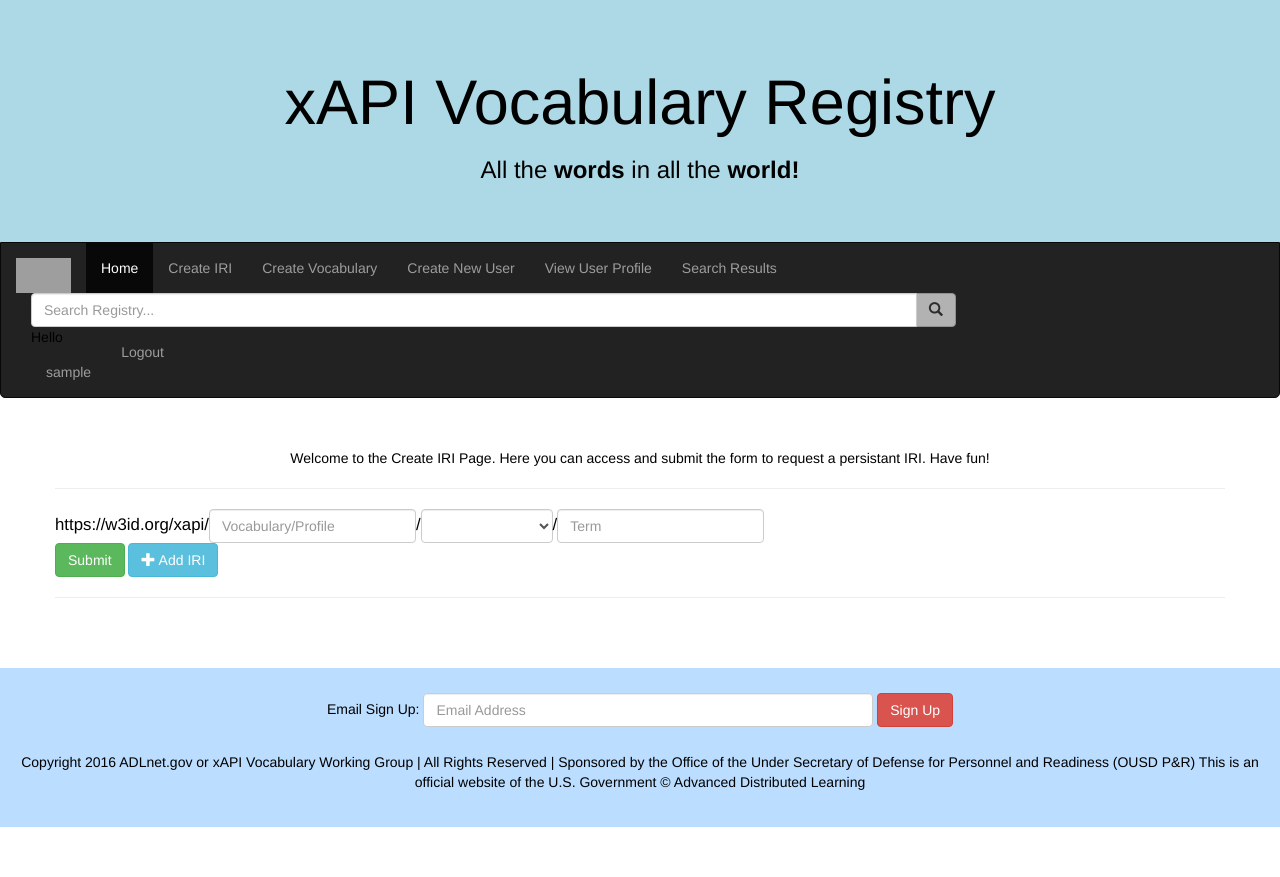
After one commit to pauliejes/vocab-server, a Django app: page /createIRI in a window 1280 px wide. The commit adds this page. Run offline with Django 3.2, Linux system fonts and the light colour scheme; the visitor is signed in with stand-in values (Sample User, id 1); some libraries are stand-ins or nearby versions; grey boxes are pictures that could not be loaded.

Commit message:
form wizard for iri creation

```diff
--- a/VOCAB_SITE/vocab/forms.py
+++ b/VOCAB_SITE/vocab/forms.py
@@ -23,20 +23,10 @@
     sender = forms.EmailField()
     cc_myself = forms.BooleanField(required=False)
 
-class TermForm(forms.Form):
-    domain = forms.CharField(label='Domain:', max_length=40)
-    resourceType = forms.CharField(label='Resource Type:', max_length=10)
-    vocabulary = forms.CharField(label='Vocabulary/Profile', max_length=40)
-    termType = forms.ChoiceField(label='Term Type', initial='Activity Type', choices=(('verb', 'Verb'), ('activityType', 'Activity Type')))
-    term = forms.CharField(label='Term', max_length=40)
-
-class VocabForm(forms.Form):
-    # this is quite repetitive at the moment, will simplify later
-    domain = forms.CharField(label='Domain:', max_length=40)
-    resourceType = forms.CharField(label='Resource Type:', max_length=10)
-    vocabulary = forms.CharField(label='Vocabulary/Profile', max_length=40)
-    termType = forms.CharField(label='Term Type', max_length=40)
-    term = forms.CharField(label='Term', max_length=40)
-
 class SearchForm(forms.Form):
     search_term = forms.CharField(label='Search:', max_length=40)
+
+class IRIForm(forms.Form):
+    vocabulary = forms.CharField(label='Vocabulary/Profile', widget=forms.TextInput(attrs={'placeholder': 'Vocabulary/Profile', 'class': 'form-control'}))
+    termType = forms.ChoiceField(label='Term Type', required=False, choices=((None, ''), ('verbs', 'Verbs'), ('activityTypes', 'Activity Types'), ('attachments', 'Attachments'), ('extensions', 'Extensions')), widget=forms.Select(attrs={'class': 'form-control'}))
+    term = forms.CharField(label='Term', required=False, max_length=40, widget=forms.TextInput(attrs={'placeholder': 'Term', 'class': 'form-control'}))
--- a/VOCAB_SITE/vocab/static/vocab/css/master.css
+++ b/VOCAB_SITE/vocab/static/vocab/css/master.css
@@ -1,5 +1,5 @@
 body {
-    color: blue;
+    color: black;
 }
 
 .navbar {
--- /dev/null
+++ b/VOCAB_SITE/vocab/templates/createIRI.html
@@ -0,0 +1,31 @@
+{% extends "master.html" %}
+{% load i18n %}
+
+{% block extra_css %}
+<!-- This line holds stylesheets for individual pages if needed -->
+{% load static %}
+<link rel="stylesheet" href="{% static "vocab/css/home.css" %}">
+{% endblock extra_css %}
+
+{% block content %}
+<div class="row content">
+    <p class="para">Welcome to the Create IRI Page.  Here you can access and submit the form to request a persistant IRI.  Have fun!</p>
+    <hr>
+
+    <form action="{% url 'createIRI' %}" class="form-inline" method="post">
+        {% csrf_token %}
+        {{ formset.management_form }}
+        {% for form in formset %}
+            {{ form.errors }}
+            <big>https://w3id.org/xapi/</big>{{ form.vocabulary }}<big>/</big>{{form.termType}}<big>/</big>{{form.term}}
+            <br>
+            <input class="btn btn-success" type="submit" value="Submit"/>
+            <button type='button' class='btn btn-info'><span class='glyphicon glyphicon-plus' aria-hidden='true'></span> Add IRI</button>
+        {% endfor %}
+    </form>
+
+    <hr>
+
+</div>
+
+{% endblock content %}
--- a/VOCAB_SITE/vocab/templates/master.html
+++ b/VOCAB_SITE/vocab/templates/master.html
@@ -34,18 +34,18 @@
     </div>
     <div class="collapse navbar-collapse" id="myNavbar">
       <ul class="nav navbar-nav">
-        <li class="active"><a href="{% url 'home' %}">Home</a></li>
-        <li><a href="{% url 'createURI' %}">Create URI</a></li>
-        <li><a href="{% url 'createVocab' %}">Create Vocabulary</a></li>
-        <li><a href="{% url 'createUser' %}">Create New User</a></li>
-        <li><a href="{% url 'userProfile' %}">View User Profile</a></li>
-        <li><a href="{% url 'searchResults' %}">Search Results</a></li>
+        <li class="active" id="home"><a href="{% url 'home' %}">Home</a></li>
+        <li id="createIRI"><a href="{% url 'createIRI' %}">Create IRI</a></li>
+        <li id="createVocab"><a href="{% url 'createVocab' %}">Create Vocabulary</a></li>
+        <li id="createUser"><a href="{% url 'createUser' %}">Create New User</a></li>
+        <li id="userProfile"><a href="#">View User Profile</a></li>
+        <li id="searchResults"><a href="#">Search Results</a></li>
       </ul>
       <ul class="nav navbar-nav navbar-right">
           <div class="input-group col-sm-9">
               <input type="text" class="form-control" placeholder="Search Registry...">
               <span class="input-group-btn">
-                  <button class="btn btn-default" type="button">
+                  <button class="btn btn-default" type="button" disabled="true">
                       <span class="glyphicon glyphicon-search"></span>
                   </button>
               </span>
--- a/VOCAB_SITE/vocab/templates/userProfile.html
+++ b/VOCAB_SITE/vocab/templates/userProfile.html
@@ -14,7 +14,7 @@
     <hr>
     <br>
     <ul>
-    {% for url in user.userprofile.registerediri_set.all %}
+    {% for url in user.userProfile.registerediri_set.all %}
     <li>{{ url.address }}</li>
     {% empty %}
     You have no IRIs registered
--- a/VOCAB_SITE/vocab/views.py
+++ b/VOCAB_SITE/vocab/views.py
@@ -1,13 +1,14 @@
 from django.contrib.auth import logout, login, authenticate
 from django.contrib.auth.decorators import login_required
 from django.contrib.auth.models import User
+from django.core.mail import send_mail
 from django.core.urlresolvers import reverse
+from django.forms import formset_factory
 from django.http import HttpResponseRedirect, HttpResponse
-from django.shortcuts import render
+from django.shortcuts import render, render_to_response
 from django.views.decorators.csrf import csrf_protect
 from django.views.decorators.http import require_http_methods
-
-from .forms import RegisterForm, ContactForm, TermForm, VocabForm, SearchForm
+from .forms import RegisterForm, ContactForm, IRIForm, SearchForm
 from .models import RegisteredIRI
 
 @require_http_methods(["GET"])
@@ -16,29 +17,29 @@
 
 @login_required
 @require_http_methods(["GET", "POST"])
-def createURI(request):
-    # return render(request, 'login.html')
+def createIRI(request):
+    IRIFormset = formset_factory(IRIForm)
     # if this is a POST request we need to process the form data
     if request.method == 'POST':
         # create a form instance and populate it with data from the request:
-        form = TermForm(request.POST)
+        formset = IRIFormset(request.POST)
         # check whether it's valid:
-        if form.is_valid():
+        if formset.is_valid():
             # process the data in form.cleaned_data as required
-            domain = form.cleaned_data['domain']
-            resourceType = form.cleaned_data['resourceType']
-            vocabulary = form.cleaned_data['vocabulary']
-            termType = form.cleaned_data['termType']
-            term = form.cleaned_data['term']
-            newuri = 'https://' + domain + '/' + resourceType + '/' + vocabulary + '/' + termType + '/' + term
+            for form in formset:
+                if form.is_valid():
+                    vocabulary = form.cleaned_data['vocabulary']
+                    termType = form.cleaned_data['termType']
+                    term = form.cleaned_data['term']
+                    newiri = 'https://w3id.org/xapi/' + vocabulary + '/' + termType + '/' + term + '/'
             # redirect to a new URL:
-            return HttpResponse('you did not create a term, but we did trick this info out of you: <br> %s' % newuri)
+            return HttpResponseRedirect(reverse('iriCreationResults'), {'newiri': newiri, 'data': form.cleaned_data})
 
     # if a GET (or any other method) we'll create a blank form
     else:
-        form = TermForm()
+        formset = IRIFormset()
 
-    return render(request, 'createURI.html', {'form': form})
+    return render(request, 'createIRI.html', {'formset': formset})
 
 @csrf_protect
 @require_http_methods(["POST", "GET"])
@@ -73,25 +74,25 @@
 @login_required
 @require_http_methods(["GET", "POST"])
 def createVocab(request):
-    # return render(request, 'login.html')
     # if this is a POST request we need to process the form data
     if request.method == 'POST':
         # create a form instance and populate it with data from the request:
-        form = VocabForm(request.POST)
+        form = IRIForm(request.POST)
         # check whether it's valid:
         if form.is_valid():
             # process the data in form.cleaned_data as required
-            domain = form.cleaned_data['domain']
-            resourceType = form.cleaned_data['resourceType']
+            # domain = form.cleaned_data['domain']
+            # resourceType = form.cleaned_data['resourceType']
             vocabulary = form.cleaned_data['vocabulary']
             termType = form.cleaned_data['termType']
             term = form.cleaned_data['term']
             # redirect to a new URL:
-            return HttpResponse("that's a lot of words are you finished now? <br> %s" % vocabulary)
+            return HttpResponseRedirect('vocabReceived', form.cleaned_data)
 
     # if a GET (or any other method) we'll create a blank form
+    # starting at the vocab portion of the iri
     else:
-        form = VocabForm()
+        form = IRIForm()
 
     return render(request, 'createVocab.html', {'form': form})
 
@@ -112,28 +113,13 @@
         form = SearchForm()
     return render(request, 'searchResults.html', {"form":form})
 
-
-# @require_http_methods(["GET", "POST"])
-# def login(request):
-#     # return render(request, 'login.html')
-#     # if this is a POST request we need to process the form data
-#     if request.method == 'POST':
-#         # create a form instance and populate it with data from the request:
-#         form = LoginForm(request.POST)
-#         # check whether it's valid:
-#         if form.is_valid():
-#             # process the data in form.cleaned_data as required
-#             # ...
-#             # redirect to a new URL:
-#             return HttpResponse('thank you please drive through <br> %s' % form.cleaned_data['userName'])
-
-#     # if a GET (or any other method) we'll create a blank form
-#     else:
-#         form = RegisterForm()
-
-#     return render(request, 'login.html', {'form': form})
 @login_required()
 @require_http_methods(["GET"])
 def logout_view(request):
     logout(request)
     return HttpResponseRedirect(reverse('home'))
+
+@login_required()
+@require_http_methods(["GET"])
+def iriCreationResults(request):
+    return render(request, 'iriCreationResults.html')
--- a/VOCAB_SITE/vocab_site/settings.py
+++ b/VOCAB_SITE/vocab_site/settings.py
@@ -83,8 +83,8 @@
     'default': {
         'ENGINE': 'django.db.backends.postgresql',
         'NAME': 'vocab',
-        'USER': 'vsadmin',
-        'PASSWORD': 'password',
+        'USER': 'andy',
+        'PASSWORD': '1234',
         'HOST': 'localhost',
         'PORT': '',
     }
--- a/VOCAB_SITE/vocab_site/urls.py
+++ b/VOCAB_SITE/vocab_site/urls.py
@@ -26,9 +26,11 @@
     url(r'^accounts/login/$', auth_views.login, name="login"),
     url(r'^accounts/logout/$', views.logout_view, name="logout"),
     url(r'^$', views.home, name="home"),
-    url(r'^createURI$', views.createURI, name="createURI"),
+    url(r'^createIRI$', views.createIRI, name="createIRI"),
     url(r'^createUser$', views.createUser, name="createUser"),
     url(r'^createVocab$', views.createVocab, name="createVocab"),
     url(r'^searchResults$', views.searchResults, name="searchResults"),
+    url(r'^iriCreationResults$', views.iriCreationResults, name="iriCreationResults"),
+    # url(r'^vocabReceived$', views.vocabReceived, name="vocabReceived"),
     url(r'^userProfile$', views.userProfile, name="userProfile"),
 ]
```
Also changed, not shown: VOCAB_SITE/vocab/templates/createURI.html (deleted, +0 -28 lines), VOCAB_SITE/vocab/templates/createVocab.html (+1 -7 lines), VOCAB_SITE/vocab/templates/home.html (+11 -3 lines), VOCAB_SITE/vocab/templates/iriCreationResults.html (added, +15 -0 lines), VOCAB_SITE/vocab/templates/vocabReceived.html (added, +17 -0 lines).
